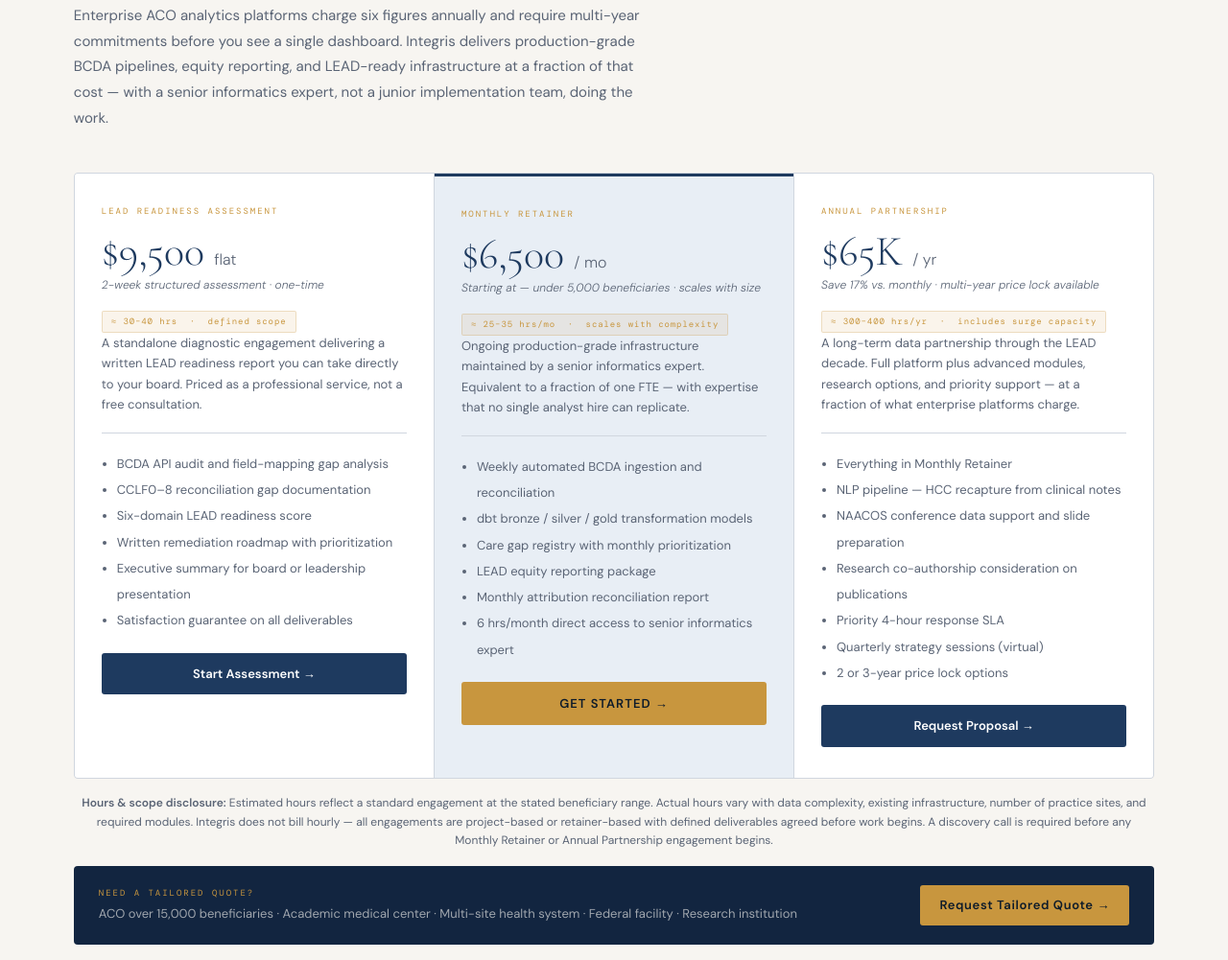
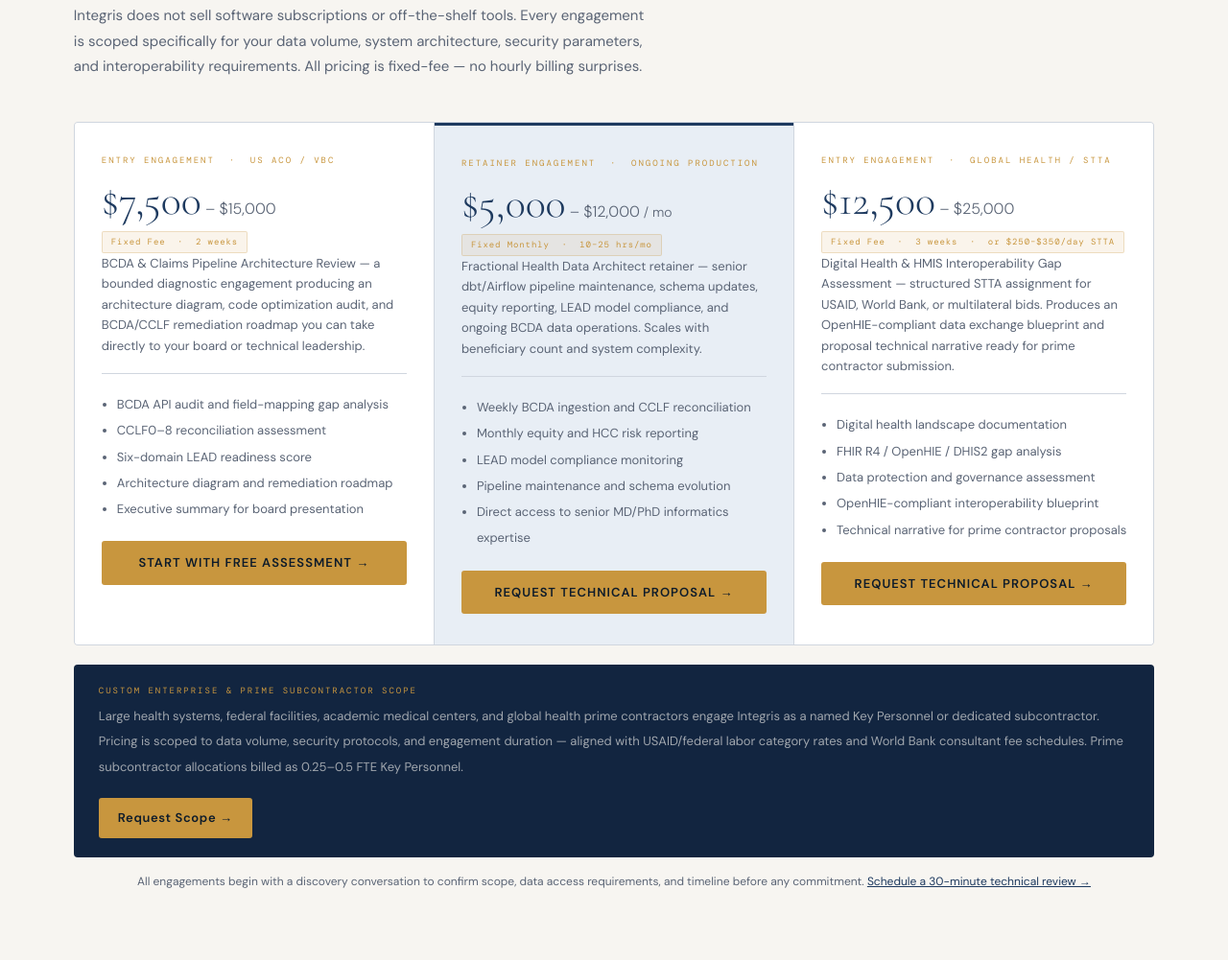
Before and after one commit to Integris-Health-Data-Systems/integris-website, a plain HTML site: page index.html in a window 1280 px wide. Shown: the part 10319-11320 px from the top of the page at 96% size. Drawn offline with nearby package versions, Linux system fonts and the light colour scheme.

Commit message:
Pricing reframe, assessment live, ClinForge rename, global health, live repos

```diff
--- a/index.html
+++ b/index.html
@@ -1232,72 +1232,70 @@
 
 <!-- PRICING -->
 <section class="pricing" id="pricing">
-  <span class="sec-label">Pricing</span>
-  <h2 class="sec-h2">Senior expertise.<br><em>Transparent pricing.</em></h2>
-  <p class="sec-intro">Enterprise ACO analytics platforms charge six figures annually and require multi-year commitments before you see a single dashboard. Integris delivers production-grade BCDA pipelines, equity reporting, and LEAD-ready infrastructure at a fraction of that cost — with a senior informatics expert, not a junior implementation team, doing the work.</p>
+  <span class="sec-label">Pricing &nbsp;&middot;&nbsp; Investment &amp; Engagement</span>
+  <h2 class="sec-h2">Senior Expertise.<br><em>Scoped to Your Complexity.</em></h2>
+  <p class="sec-intro">Integris does not sell software subscriptions or off-the-shelf tools. Every engagement is scoped specifically for your data volume, system architecture, security parameters, and interoperability requirements. All pricing is fixed-fee — no hourly billing surprises.</p>
+
   <div class="pricing-grid">
+
     <div class="pricing-card">
-      <div class="tier">LEAD Readiness Assessment</div>
-      <div class="price">$9,500 <span>flat</span></div>
-      <div class="price-sub">2-week structured assessment &middot; one-time</div>
-      <div class="price-hours">&#8776; 30&ndash;40 hrs &nbsp;&middot;&nbsp; defined scope</div>
-      <div class="price-desc">A standalone diagnostic engagement delivering a written LEAD readiness report you can take directly to your board. Priced as a professional service, not a free consultation.</div>
+      <div class="tier">ENTRY ENGAGEMENT &nbsp;&middot;&nbsp; US ACO / VBC</div>
+      <div class="price">$7,500<span> – $15,000</span></div>
+      <div class="price-hours">Fixed Fee &nbsp;&middot;&nbsp; 2 weeks</div>
+      <div class="price-desc">BCDA &amp; Claims Pipeline Architecture Review — a bounded diagnostic engagement producing an architecture diagram, code optimization audit, and BCDA/CCLF remediation roadmap you can take directly to your board or technical leadership.</div>
       <ul>
         <li>BCDA API audit and field-mapping gap analysis</li>
-        <li>CCLF0&ndash;8 reconciliation gap documentation</li>
+        <li>CCLF0&ndash;8 reconciliation assessment</li>
         <li>Six-domain LEAD readiness score</li>
-        <li>Written remediation roadmap with prioritization</li>
-        <li>Executive summary for board or leadership presentation</li>
-        <li>Satisfaction guarantee on all deliverables</li>
+        <li>Architecture diagram and remediation roadmap</li>
+        <li>Executive summary for board presentation</li>
       </ul>
-      <a href="/assessment" class="btn-navy-outline" style="width:100%;text-align:center;">Start Assessment &rarr;</a>
-    </div>
+      <a href="/assessment" class="btn-gold">Start with Free Assessment &rarr;</a>
+    </div>
+
     <div class="pricing-card featured">
-      <div class="tier">Monthly Retainer</div>
-      <div class="price">$6,500 <span>/ mo</span></div>
-      <div class="price-sub">Starting at &mdash; under 5,000 beneficiaries &middot; scales with size</div>
-      <div class="price-hours">&#8776; 25&ndash;35 hrs/mo &nbsp;&middot;&nbsp; scales with complexity</div>
-      <div class="price-desc">Ongoing production-grade infrastructure maintained by a senior informatics expert. Equivalent to a fraction of one FTE &mdash; with expertise that no single analyst hire can replicate.</div>
+      <div class="tier">RETAINER ENGAGEMENT &nbsp;&middot;&nbsp; Ongoing Production</div>
+      <div class="price">$5,000<span> – $12,000</span><span style="font-size:14px;"> / mo</span></div>
+      <div class="price-hours">Fixed Monthly &nbsp;&middot;&nbsp; 10&ndash;25 hrs/mo</div>
+      <div class="price-desc">Fractional Health Data Architect retainer — senior dbt/Airflow pipeline maintenance, schema updates, equity reporting, LEAD model compliance, and ongoing BCDA data operations. Scales with beneficiary count and system complexity.</div>
       <ul>
-        <li>Weekly automated BCDA ingestion and reconciliation</li>
-        <li>dbt bronze / silver / gold transformation models</li>
-        <li>Care gap registry with monthly prioritization</li>
-        <li>LEAD equity reporting package</li>
-        <li>Monthly attribution reconciliation report</li>
-        <li>6 hrs/month direct access to senior informatics expert</li>
+        <li>Weekly BCDA ingestion and CCLF reconciliation</li>
+        <li>Monthly equity and HCC risk reporting</li>
+        <li>LEAD model compliance monitoring</li>
+        <li>Pipeline maintenance and schema evolution</li>
+        <li>Direct access to senior MD/PhD informatics expertise</li>
       </ul>
-      <a href="form_monthly.html" class="btn-gold" style="width:100%;text-align:center;">Get Started &rarr;</a>
-    </div>
+      <a href="https://calendar.app.google/QHCu8E88qFn5Nu186" target="_blank" class="btn-gold">Request Technical Proposal &rarr;</a>
+    </div>
+
     <div class="pricing-card">
-      <div class="tier">Annual Partnership</div>
-      <div class="price">$65K <span>/ yr</span></div>
-      <div class="price-sub">Save 17% vs. monthly &middot; multi-year price lock available</div>
-      <div class="price-hours">&#8776; 300&ndash;400 hrs/yr &nbsp;&middot;&nbsp; includes surge capacity</div>
-      <div class="price-desc">A long-term data partnership through the LEAD decade. Full platform plus advanced modules, research options, and priority support &mdash; at a fraction of what enterprise platforms charge.</div>
+      <div class="tier">ENTRY ENGAGEMENT &nbsp;&middot;&nbsp; Global Health / STTA</div>
+      <div class="price">$12,500<span> – $25,000</span></div>
+      <div class="price-hours">Fixed Fee &nbsp;&middot;&nbsp; 3 weeks &nbsp;&middot;&nbsp; or $250&ndash;$350/day STTA</div>
+      <div class="price-desc">Digital Health &amp; HMIS Interoperability Gap Assessment — structured STTA assignment for USAID, World Bank, or multilateral bids. Produces an OpenHIE-compliant data exchange blueprint and proposal technical narrative ready for prime contractor submission.</div>
       <ul>
-        <li>Everything in Monthly Retainer</li>
-        <li>NLP pipeline &mdash; HCC recapture from clinical notes</li>
-        <li>NAACOS conference data support and slide preparation</li>
-        <li>Research co-authorship consideration on publications</li>
-        <li>Priority 4-hour response SLA</li>
-        <li>Quarterly strategy sessions (virtual)</li>
-        <li>2 or 3-year price lock options</li>
+        <li>Digital health landscape documentation</li>
+        <li>FHIR R4 / OpenHIE / DHIS2 gap analysis</li>
+        <li>Data protection and governance assessment</li>
+        <li>OpenHIE-compliant interoperability blueprint</li>
+        <li>Technical narrative for prime contractor proposals</li>
       </ul>
-      <a href="form_annual.html" class="btn-navy-outline" style="width:100%;text-align:center;">Request Proposal &rarr;</a>
-    </div>
-  </div>
-  <p class="pricing-note">
-    <strong>Hours &amp; scope disclosure:</strong> Estimated hours reflect a standard engagement at the stated beneficiary range. Actual hours vary with data complexity, existing infrastructure, number of practice sites, and required modules. Integris does not bill hourly &mdash; all engagements are project-based or retainer-based with defined deliverables agreed before work begins. A discovery call is required before any Monthly Retainer or Annual Partnership engagement begins.
-  </p>
-  <div class="pricing-custom">
-    <div class="pricing-custom-text">
-      <span class="pricing-custom-label">Need a tailored quote?</span>
-      ACO over 15,000 beneficiaries &middot; Academic medical center &middot; Multi-site health system &middot; Federal facility &middot; Research institution
-    </div>
-    <a href="mailto:info@integrishealthdata.com?subject=Custom%20Quote%20Request&body=Hello%2C%0A%0AI%20would%20like%20to%20discuss%20a%20tailored%20engagement%20with%20Integris.%0A%0AOrganization%3A%0AOrganization%20type%3A%0AApprox.%20beneficiary%20count%20(if%20applicable)%3A%0AWhat%20I%20am%20looking%20for%3A%0A" class="btn-custom-quote">Request Tailored Quote &rarr;</a>
-  </div>
+      <a href="https://calendar.app.google/QHCu8E88qFn5Nu186" target="_blank" class="btn-gold">Request Technical Proposal &rarr;</a>
+    </div>
+
+  </div>
+
+  <div class="pricing-custom" style="margin-top:20px;">
+    <div>
+      <span class="pricing-custom-label">Custom Enterprise &amp; Prime Subcontractor Scope</span>
+      <span class="pricing-custom-text">Large health systems, federal facilities, academic medical centers, and global health prime contractors engage Integris as a named Key Personnel or dedicated subcontractor. Pricing is scoped to data volume, security protocols, and engagement duration &mdash; aligned with USAID/federal labor category rates and World Bank consultant fee schedules. Prime subcontractor allocations billed as 0.25&ndash;0.5 FTE Key Personnel.</span>
+    </div>
+    <a href="mailto:info@integrishealthdata.com?subject=Custom%20Enterprise%20Scope%20Request" class="btn-custom-quote">Request Scope &rarr;</a>
+  </div>
+
+  <p class="pricing-note" style="margin-top:16px;">All engagements begin with a discovery conversation to confirm scope, data access requirements, and timeline before any commitment. <a href="https://calendar.app.google/QHCu8E88qFn5Nu186" target="_blank" style="color:var(--navy);">Schedule a 30-minute technical review &rarr;</a></p>
+
 </section>
-
 
 <!-- RESEARCH & INNOVATION -->
 <section class="research-innov" id="research-innovation">
```
